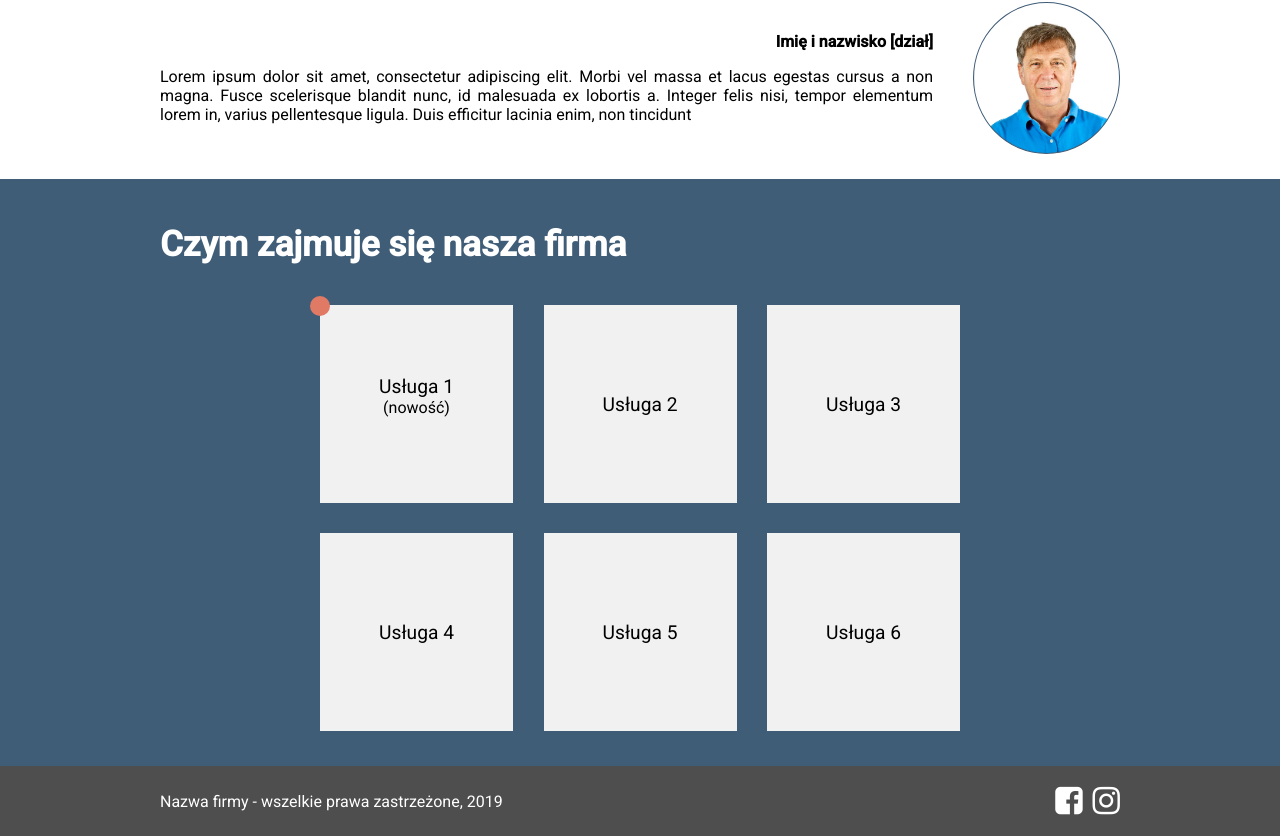
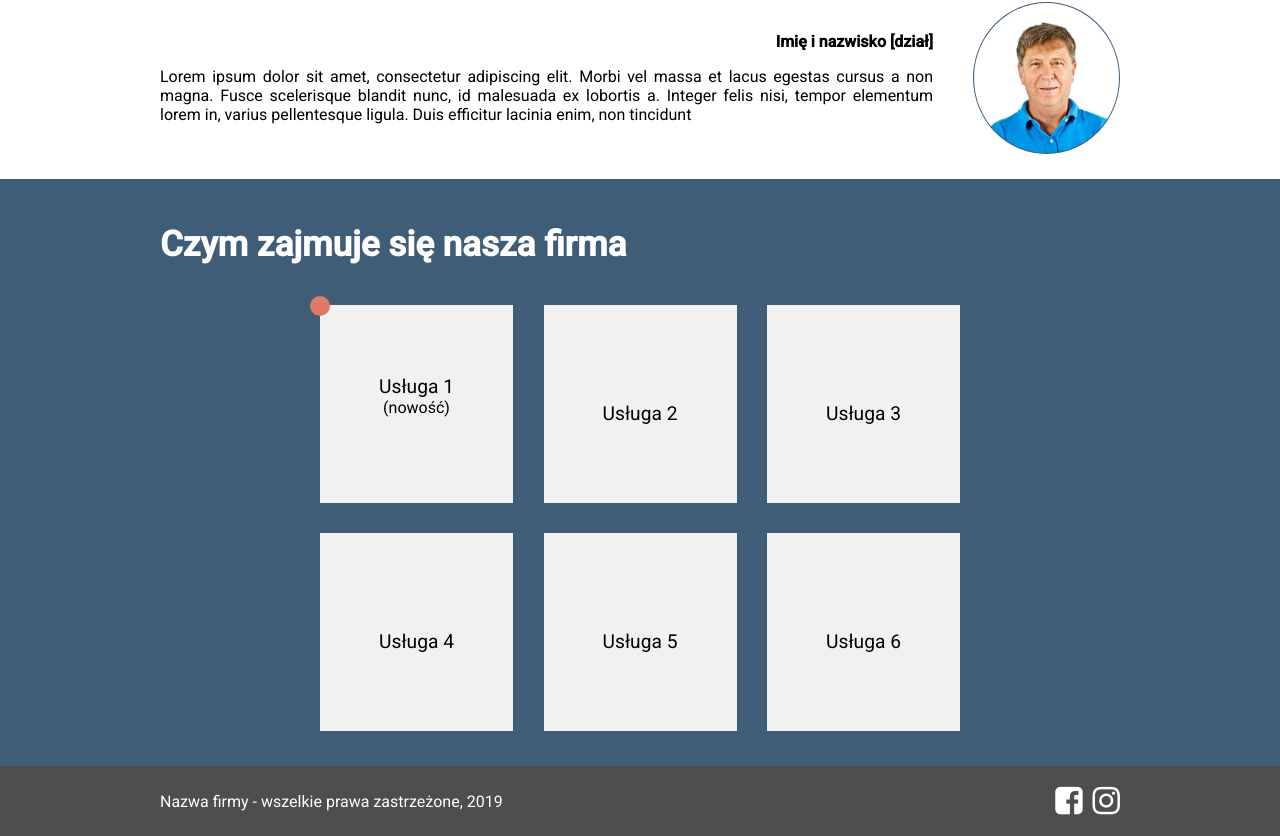
Before and after one commit to romanpajak/the-first-react-project-made-on-a-bootcamp, a React (Create React App) app in the folder react-project-1/: page / in a window 1280 px wide. Shown: the part 1144-1980 px from the top of the page. Built offline with nearby package versions, Linux system fonts and the light colour scheme.

Commit message:
components Box and BoxContainer modified

```diff
--- a/react-project-1/src/components/Box.jsx
+++ b/react-project-1/src/components/Box.jsx
@@ -1,16 +1,12 @@
 function Box({ isNew, boxName }) {
-  return isNew ? (
+  return (
     <div className="box">
-      <div className="textContainer">
-        <p>{boxName}</p>
-        <p className="text-smaller">(nowość)</p>
-        <div className="circle"></div>
-      </div>
+    <div className="textContainer">
+      <p>{boxName}</p>
+      {isNew && <p className="text-smaller">(nowość)</p>}
+      {isNew && <div className="circle"></div>}
     </div>
-  ) : (
-    <div className="box">
-      <p>{boxName}</p>
-    </div>
+  </div>
   );
 }
 export default Box;
--- a/react-project-1/src/components/BoxContainer.jsx
+++ b/react-project-1/src/components/BoxContainer.jsx
@@ -3,11 +3,7 @@ import { serviceKind } from "../Data/DataOfServices";
 
 function BoxContainer() {
   let listItems = serviceKind.map((item) => {
-    return item.isNew ? (
-      <Box isNew={true} boxName={item.name} />
-    ) : (
-      <Box isNew={false} boxName={item.name} />
-    );
+    return <Box isNew={item.isNew} boxName={item.name} />;
   });
 
   return (
```
